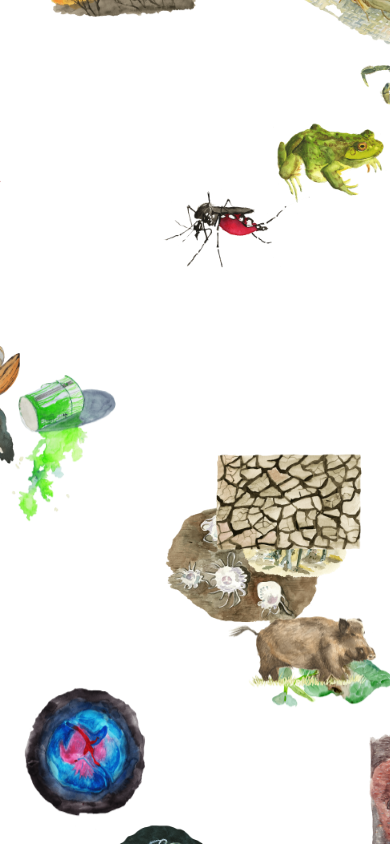
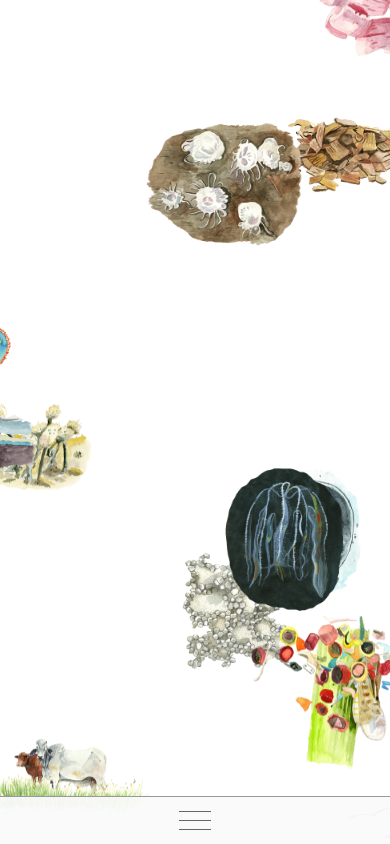
Before and after one commit to leigler/feral-atlas, a React (Create React App) app: page / in a window 390 px wide. Built offline with nearby package versions, Linux system fonts and the light colour scheme; a web font is replaced by a local one.

Commit message:
added drawer w mobile and tablet styles

```diff
--- a/src/App.js
+++ b/src/App.js
@@ -1,13 +1,41 @@
 import React, { Component } from 'react';
 import Surface from './components/Surface.js';
+import Drawer from './components/Drawer.js';
 import './App.css';
 
 
 class App extends Component {
+  constructor(props){
+  	super(props);
+
+  	this.state = {
+  		critters : []
+  	}
+
+  }
+
+  fetchCritters(){
+  	return fetch('/files/critters.json')
+ 		.then(r => r.json())
+ 		.then(critters => {
+ 			console.log(critters)
+
+ 			if(!Array.isArray(critters)){ return; }
+ 			this.setState({critters})
+
+ 		})
+
+  }
+
+  componentDidMount(){
+  	this.fetchCritters()
+  }
+
   render() {
     return (
       <div className="App">
-        <Surface />
+        <Surface critters={this.state.critters} />
+        <Drawer critters={this.state.critters} />
       </div>
     );
   }
--- /dev/null
+++ b/src/components/Drawer.css
@@ -0,0 +1,118 @@
+#Drawer{
+	position: fixed;
+	display: flex;
+	flex-direction: column;
+	justify-content: center;
+	align-content: flex-start;
+	top: calc(100vh - 3rem);
+	height: auto;
+	overflow-y: hidden;
+	padding-top: 0.8rem;
+	padding-bottom: 3rem;
+	width: 100vw;
+	border-top: 1px solid #999;
+	background-color: rgba(250,250,250,0.95);
+	transition: top 0.5s ease-in-out;
+}
+
+#Drawer.open{
+	top: 50vh;
+	overflow-y: scroll;
+}
+
+#DrawerHeader{
+	display: flex;
+	flex-direction: row;
+	flex-wrap: nowrap;
+	justify-content: center;
+}
+
+#DrawerOpener{
+	outline: 0;
+	-webkit-appearance: none;
+	-moz-appearance: none;
+	display: flex;
+	border: none;
+	background-color: transparent;
+	flex-direction: column;
+	cursor: pointer;
+}
+
+.hamburgerLine{
+	width: 2rem;
+	height: 1px;
+	margin-bottom: 0.5rem;
+	background-color: #666;
+}
+
+#critterArray{
+	margin: 0;
+	padding: 0;
+	height: 50vh;
+	box-sizing: border-box;
+	padding-right: 1rem;
+	padding-left: 1rem;
+	overflow-y: scroll;
+	-webkit-overflow-scrolling: touch;
+	padding-bottom: 2rem;
+	list-style: none;
+	display: flex;
+	flex-direction: row;
+	justify-content: center;
+	flex-wrap: wrap;
+	align-items: flex-start;
+	align-content: flex-start;
+}
+
+#critterArray li{
+	flex-basis: 12.5%;
+	box-sizing: border-box;
+	padding-left: 0.5rem;
+	padding-right: 0.5rem;
+	margin-bottom: 1rem;
+	text-align: center;
+}
+
+#critterArray li img{
+	width: 100%;
+	max-width: 6rem;
+}
+
+@media(any-hover: hover){
+	#critterArray li img{
+		opacity: 0.7;
+		transition: opacity 0.2s ease-in, transform 0.2s ease-in;
+	}
+
+	#critterArray li:hover img{
+		opacity: 1;
+		transform: scale(1.05);
+	}
+
+}
+
+#critterArray li:last-of-type{
+	margin-bottom: 4rem;
+}
+
+@media(max-width: 1024px){
+
+	#critterArray li{
+		flex-basis: 16.66%;
+	}
+}
+
+@media(max-width: 768px){
+
+	#Drawer.open{
+		top: 10vh;
+	}
+
+	#critterArray{
+		height: 90vh;
+	}
+
+	#critterArray li{
+		flex-basis: 25%;
+	}
+}
--- /dev/null
+++ b/src/components/Drawer.js
@@ -0,0 +1,65 @@
+import React, { Component } from 'react';
+import './Drawer.css';
+
+class Drawer extends Component {
+	constructor(props) {
+		super(props);
+
+		this.state = {
+			drawerOpen : false
+		}
+
+	this.openDrawer = this.openDrawer.bind(this);
+
+	}
+
+	openDrawer(){
+		this.setState({drawerOpen : !this.state.drawerOpen})
+	}
+
+
+	componentDidUpdate(props, prevProps){
+		if(prevProps.critters && prevProps.critters.length === this.props.critters.length){ return }
+
+	}
+
+	render(){
+
+		console.log(this.props)
+
+		const grid = this.props.critters.map((critter, index) => {
+			return <li key={index}>
+				<a href={critter.url}>
+					<img
+						loading="lazy"
+						className="grid_image"
+						alt={critter.title}
+						src={critter.imagepath}
+						/>
+				</a>
+			</li>
+		})
+
+		return (
+			<nav
+				id="Drawer"
+				className={(this.state.drawerOpen) ? 'open' : '' }
+			>
+				<header id="DrawerHeader">
+					<button
+						id="DrawerOpener"
+						onClick={this.openDrawer}
+					>
+						<span className="hamburgerLine"></span>
+						<span className="hamburgerLine"></span>
+						<span className="hamburgerLine"></span>
+					</button>
+				</header>
+				<ul id="critterArray">{grid}</ul>
+			</nav>
+		)
+	}
+
+}
+
+export default Drawer;
--- a/src/components/Surface.js
+++ b/src/components/Surface.js
@@ -168,27 +168,21 @@ class Surface extends Component {
 	}
 
 
- 	fetchCritters(){
- 		return fetch('/files/critters.json')
- 		.then(r => r.json())
- 		.then(critters => {
- 			if(!Array.isArray(critters)){ return; }
-
- 			critters = this.arrayOrder(critters); // shuffle initial order
-
+ 	orderCritters(){
+ 			if(this.props.critters.length === 0){ return }
+ 			let critters = this.arrayOrder(this.props.critters); // shuffle initial order
  			this.setState({critters})
  			this.addActiveCritters()
-
- 		})
  	}
 
   componentDidMount(){
-  	window.addEventListener("resize", this.resize.bind(this));
-  	this.fetchCritters();
+  	window.addEventListener("resize", this.resize.bind(this))
+  	this.orderCritters()
   }
 
-  componentDidUpdate(){
-
+  componentDidUpdate(props, prevProps){
+  	if(prevProps.critters.length === this.props.critters.length){ return }
+  	this.orderCritters()
   }
 
   componentWillUnmount(){
```
